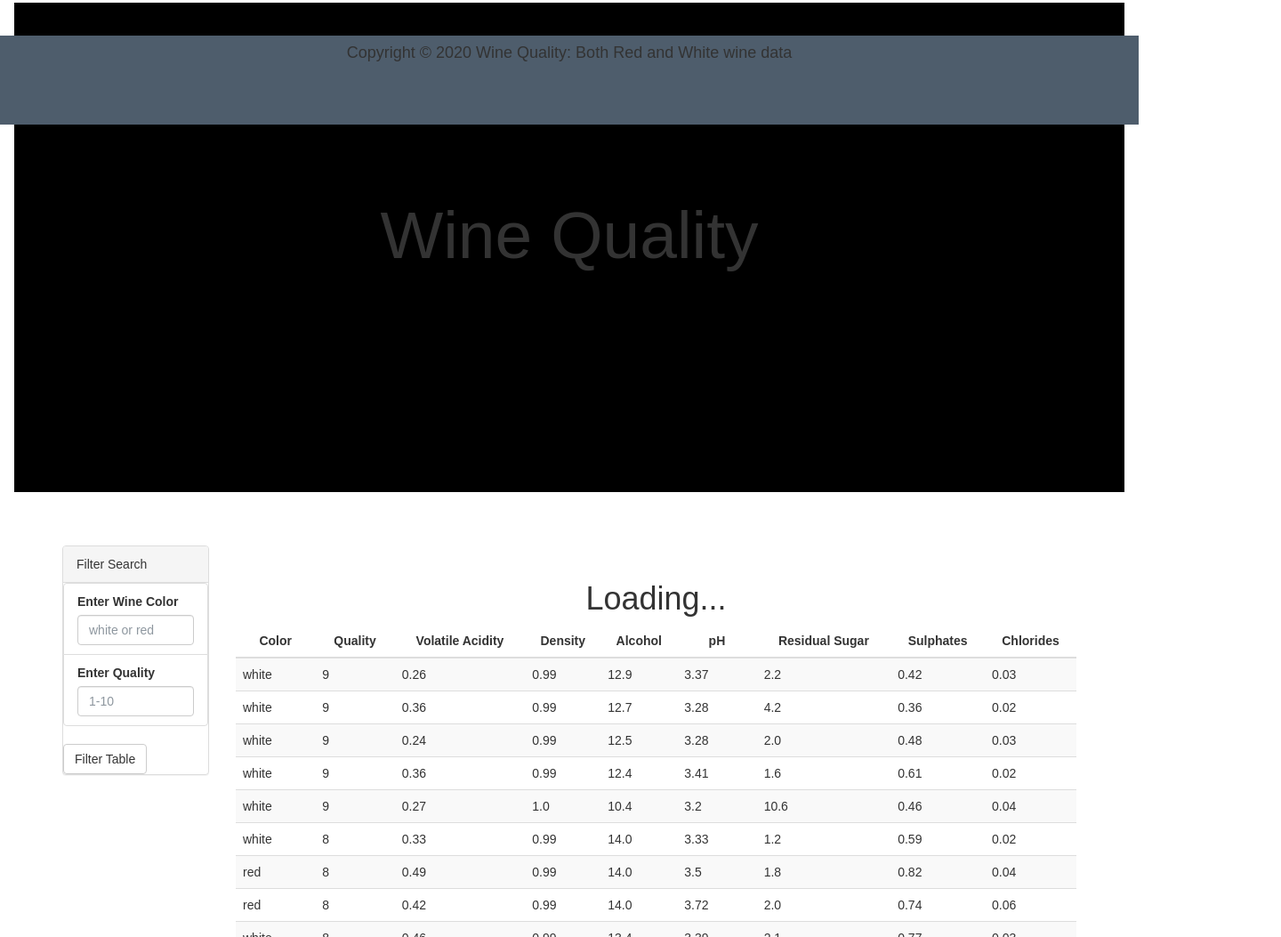
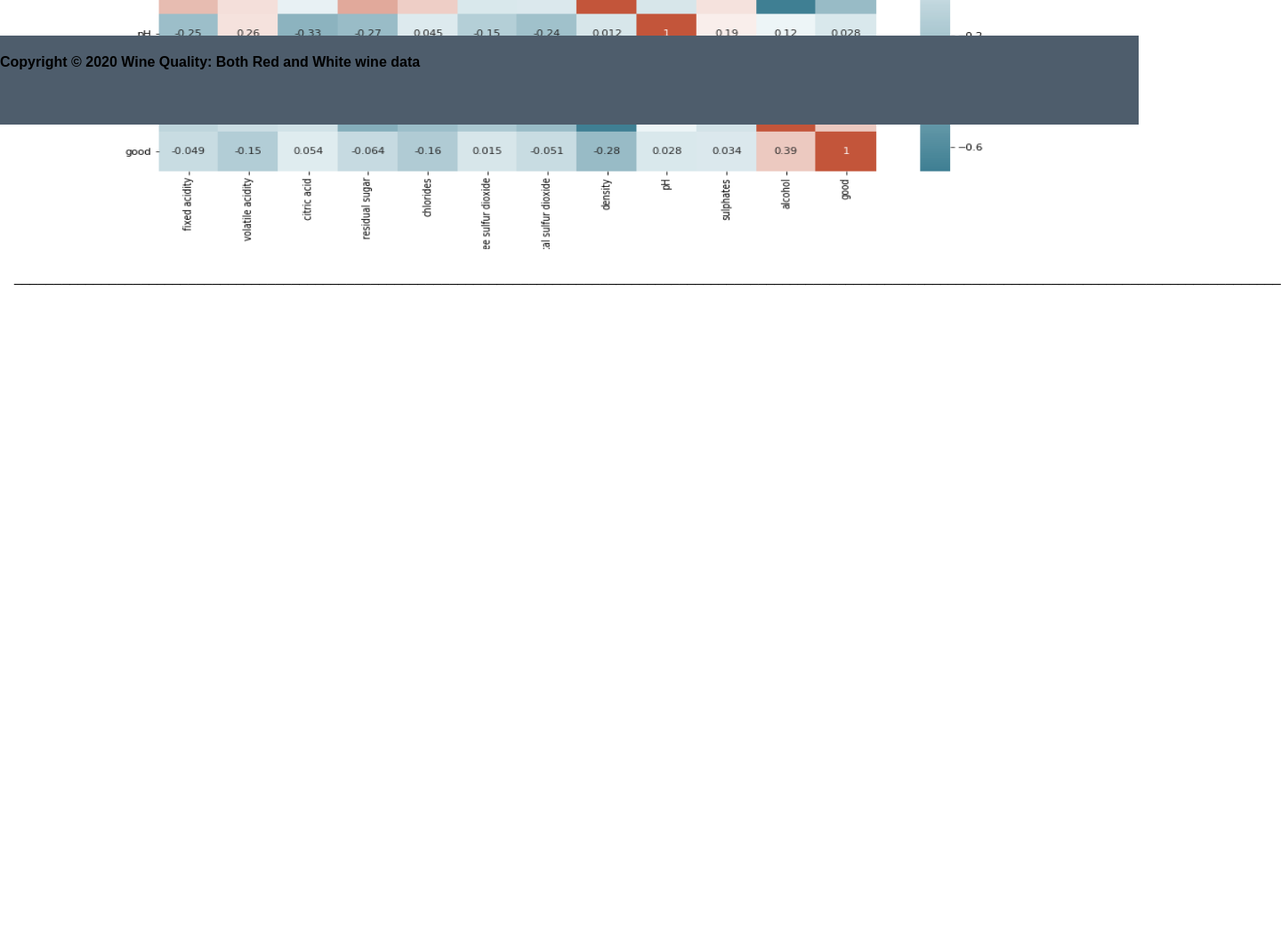
Before and after one commit to bea03013/GrapeExpectations, a plain HTML site: page templates/heatmap.html in a window 1280 px wide. Shown: the part 660-1713 px from the top of the page at 89% size, 1440 px wide, since content can reach past the window. After the commit the page ends 981 px from the top, so only its background shows below. Drawn offline with nearby package versions, Linux system fonts and the light colour scheme; files that its build step writes are made by us from their sources.

Commit message:
added heatmap html

```diff
--- a/static/app.js
+++ b/static/app.js
@@ -71,5 +71,4 @@ d3.selectAll(".filter").on("change", updateFilters);
 // Build the table when the page loads
 buildTable(tableData);
 
-
 });
--- a/templates/table.html
+++ b/templates/heatmap.html
@@ -3,7 +3,6 @@
 <head>
 <meta name="viewport" content="width=device-width, initial-scale=1">
 <link rel="stylesheet" href="https://cdnjs.cloudflare.com/ajax/libs/font-awesome/4.7.0/css/font-awesome.min.css">
-<link rel="stylesheet" href="https://maxcdn.bootstrapcdn.com/bootswatch/3.3.7/journal/bootstrap.min.css">
 <style>
 body {
   font-family: Arial, Helvetica, sans-serif;
@@ -97,8 +96,8 @@ body {
   <div class="subnav">
     <button class="subnavbtn">Visualizations <i class="fa fa-caret-down"></i></button>
     <div class="subnav-content">
-      <a href="visualization1">Title1</a>
-      <a href="visualization2">Title2</a>
+      <a href="table.html">Wine Quality</a>
+      <a href="heatmap.html">Heatmap</a>
       <a href="visualization3">Title3</a>
       <!-- use route here not use filename.html file -->
       <a href="test">Title4</a>
@@ -111,8 +110,8 @@ body {
   <div class="subnav">
     <button class="subnavbtn">Machine Learning <i class="fa fa-caret-down"></i></button>
     <div class="subnav-content">
-      <a href="table.html">Wine Quality</a>
-      <a href="visualization2">Title2</a>
+      <a href="visualization1">Title1</a>
+      <a href="ml.html">How Good is Your Wine?</a>
       <a href="visualization3">Title3</a>
       <!-- use route here not use filename.html file -->
       <a href="test">Title4</a>
@@ -130,6 +129,13 @@ body {
 
 <div style="padding:0 16px">
 
+  <!-- --------------------------center this title -->
+  <br>
+
+  <h1> Title here </h1>
+  <p>________________________________________________________________________________________________________________________________________________________________</p>
+  <p>Description............ </p>
+  <br>
 
   <section class="latest section">
     <div class="section-inner shadow-sm rounded">
@@ -140,7 +146,7 @@ body {
 
                 <!-- <div class="featured-image has-ribbon"> -->
                     <a href="https://themes.3rdwavemedia.com/bootstrap-templates/startup/launch-bootstrap-4-template-for-saas-businesses/" target="_blank">
-                    <img class="img-fluid project-image rounded shadow-sm" src="../static/images/wine6.jpg" height= "550px" width= "1000px"alt="Wine" />
+                    <img class="img-fluid project-image rounded shadow-sm" src="../static/images/heatmap.png" height= "700px" width= "1300px"alt="Wine" />
                     </a>
 
                 </div>
@@ -152,27 +158,7 @@ body {
 
                 </div>
 
- <!-- topic2
- <div class="desc col-md-8 col-12">
-  <h3 class="title"><a href="linkhere" target="_blank">Title here</a></h3>
-  <p class="mb-2">Description here... Suspendisse in tellus dolor. Vivamus a tortor eu turpis pharetra consequat quis non metus. Aliquam aliquam, orci eu suscipit pellentesque, mauris dui tincidunt enim, eget iaculis ante dolor non turpis.</p>
-  <p><a class="more-link" href="link to visuals here" target="_blank"><i class="fas fa-external-link-alt"></i>Read More</a></p> -->
-<!-- </div>
-</div> -->
-<!-- topic3-->
-<!-- <div class="item row">
-<a class="col-md-4 col-12" href="link here" target="_blank">
-<img class="img-fluid project-image rounded shadow-sm" src="../images/aFewPics.PNG" height= "160px" width= "250" alt="NFLPic"/>
-</a> -->
-<!-- <div class="desc col-md-8 col-12">
-  <h3 class="title"><a href="link here" target="_blank">Title here</a></h3>
-  <p class="mb-2">Description here...Suspendisse in tellus dolor. Vivamus a tortor eu turpis pharetra consequat quis non metus. Aliquam aliquam, orci eu suscipit pellentesque, mauris dui tincidunt enim, eget iaculis ante dolor non turpis.</p>
-  <p><a class="more-link" href="link here" target="_blank"><i class="fas fa-external-link-alt"></i>Read More</a></p>
-</div>//desc
-</div> -->
 
-
-<!-- </div> -->
 
 <!-- Leaflet CSS -->
 <link rel="stylesheet" href="https://unpkg.com/leaflet@1.0.0-rc.3/dist/leaflet.css" />
@@ -181,71 +167,6 @@ body {
 <link rel="stylesheet" type="text/css" href="static/css/style.css">
 </head>
 <body>
-
-  <div class="hero text-center">
-    <h1> Wine Quality</h1>
-    <p></p>
-  </div>
-  <div class="container">
-    <div class="row margin-top-50">
-      <div class="col-md-2">
-        <aside class="filters">
-          <div class="panel panel-default">
-            <div class="panel-heading">Filter Search</div>
-            <div class="panel-body">
-              <div class="form-group">
-                <ul class="list-group" id="filters">
-                  <li class="filter list-group-item">
-                    <label for="date">Enter Wine Color</label>
-                    <input class="form-control" id="datetime" type="text" placeholder="white or red">
-                  </li>
-                  <li class="filter list-group-item">
-                    <label for="city">Enter Quality</label>
-                    <input class="form-control" id="city" type="text" placeholder="1-10">
-                  </li>
-                  <!-- <li class="filter list-group-item">
-                    <label for="state">Enter a State</label>
-                    <input class="form-control" id="state" type="text" placeholder="ca">
-                  </li>
-                  <li class="filter list-group-item">
-                    <label for="country">Enter a Country</label>
-                    <input class="form-control" id="country" type="text" placeholder="us">
-                  </li>
-                  <li class="filter list-group-item">
-                    <label for="shape">Select a Shape</label>
-                    <input class="form-control" id="shape" type="text" placeholder="circle">
-                  </li> -->
-                </ul>
-              </div>
-              <button id="filter-btn" type="button" class="btn btn-default">Filter Table</button>
-            </div>
-          </div>
-        </aside>
-      </div>
-      <div class="col-md-10">
-        <div id="table-area" class="">
-          <h1 class="text-center loader" id="loader">Loading...</h1>
-          <table id="ufo-table" class="table table-striped">
-            <thead>
-              <tr>
-                <th class="table-head">Color</th>
-                <th class="table-head">Quality</th>
-                <th class="table-head">Volatile Acidity</th>
-                <th class="table-head">Density</th>
-                <th class="table-head">Alcohol</th>
-                <th class="table-head">pH</th>
-                <th class="table-head">Residual Sugar</th>
-                <th class="table-head">Sulphates</th>
-                <th class="table-head">Chlorides</th>
-              </tr>
-            </thead>
-            <tbody></tbody>
-          </table>
-        </div>
-      </div>
-    </div>
-  </div>
-
 
 
 
```
Also changed, not shown: templates/index.html (+3 -3 lines). Lines whose indentation alone changed are shown as unchanged.
